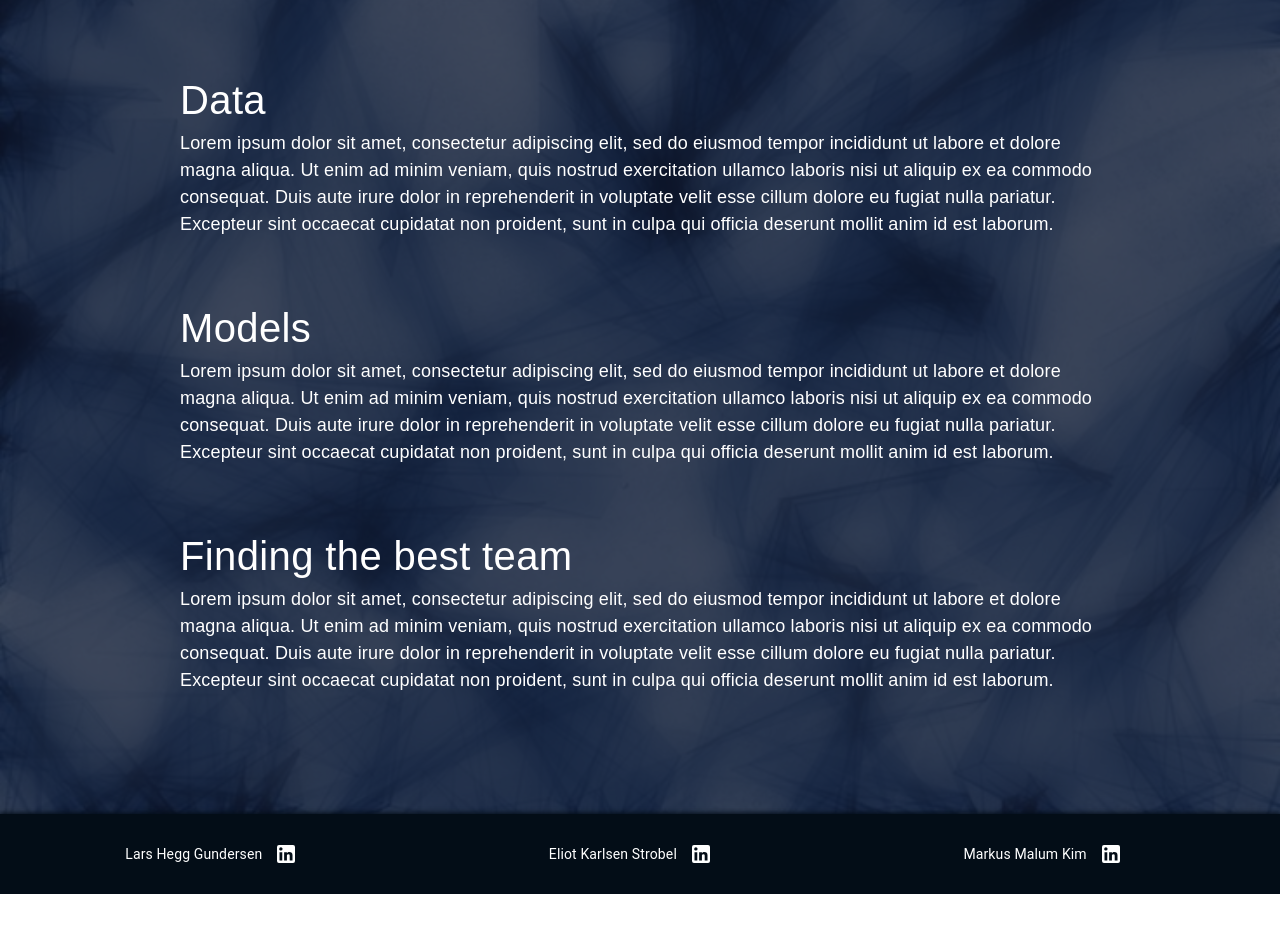
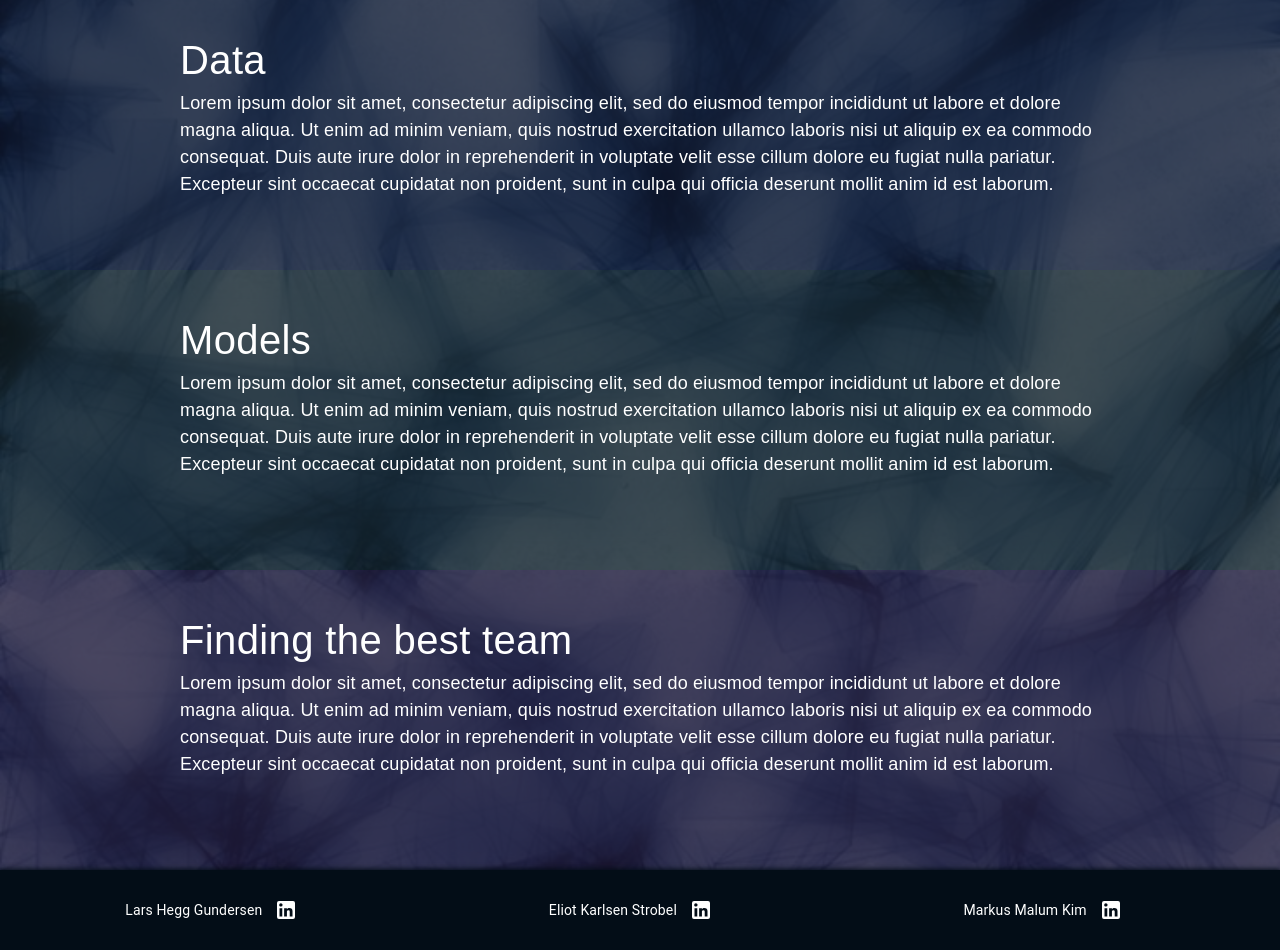
Before and after one commit to eliotks/fpl-wizard, a React (Create React App) app: page /about in a window 1280 px wide. Shown: the part 400-1350 px from the top of the page. Before the commit the page ends 1294 px from the top, so only its background shows below. Built offline with nearby package versions, Linux system fonts and the light colour scheme.

Commit message:
improvements

```diff
--- a/src/views/About/index.tsx
+++ b/src/views/About/index.tsx
@@ -30,12 +30,26 @@ createStyles({
         fontWeight: 400,
         color: "#FFFFFF",
     },
-    content: {
+    contentData: {
         backgroundColor: "rgba(13, 20, 43, 0.74)",
         backdropFilter: "blur(20px) opacity(0.8)",
-        minHeight: "400px",
+        minHeight: "300px",
         backgroundSize: "100%",
-        padding: "100px 180px 60px 180px",
+        padding: "60px 180px 30px 180px",
+    },
+    contentModels: {
+        backgroundColor: "rgba(17, 29, 35, 0.74)",
+        backdropFilter: "blur(20px) opacity(0.8)",
+        minHeight: "300px",
+        backgroundSize: "100%",
+        padding: "40px 180px 30px 180px",
+    },
+    contentTeamOptimizer: {
+        backgroundColor: "rgba(30, 20, 50, 0.74)",
+        backdropFilter: "blur(20px) opacity(0.8)",
+        minHeight: "300px",
+        backgroundSize: "100%",
+        padding: "40px 180px 30px 180px",
     },
     text: {
         fontFamily: "Nunito, sans-serif",
@@ -43,7 +57,7 @@ createStyles({
         fontSize: 18,
         fontWeight: 400,
         color: "#FFFFFF",
-        marginBottom: 60,
+        marginBottom: 10,
     },
 });
 
@@ -58,13 +72,15 @@ const About: React.FunctionComponent<IProps> = props =>  {
                 <Container maxWidth={false} className={classes.header}>
                     <Typography className={classes.heading} align="center">HOW IT WORKS</Typography>
                 </Container>
-                <Container maxWidth={false} className={classes.content}>
+                <Container maxWidth={false} className={classes.contentData}>
                     <Typography className={classes.subHeading}>Data</Typography>
                     <Typography className={classes.text}>{dataText}</Typography>
-
+                </Container>
+                <Container maxWidth={false} className={classes.contentModels}>
                     <Typography className={classes.subHeading}>Models</Typography>
                     <Typography className={classes.text}>{modelsText}</Typography>
-
+                </Container>
+                <Container maxWidth={false} className={classes.contentTeamOptimizer}>
                     <Typography className={classes.subHeading}>Finding the best team</Typography>
                     <Typography className={classes.text}>{teamOptimizerText}</Typography>
                 </Container>
```
